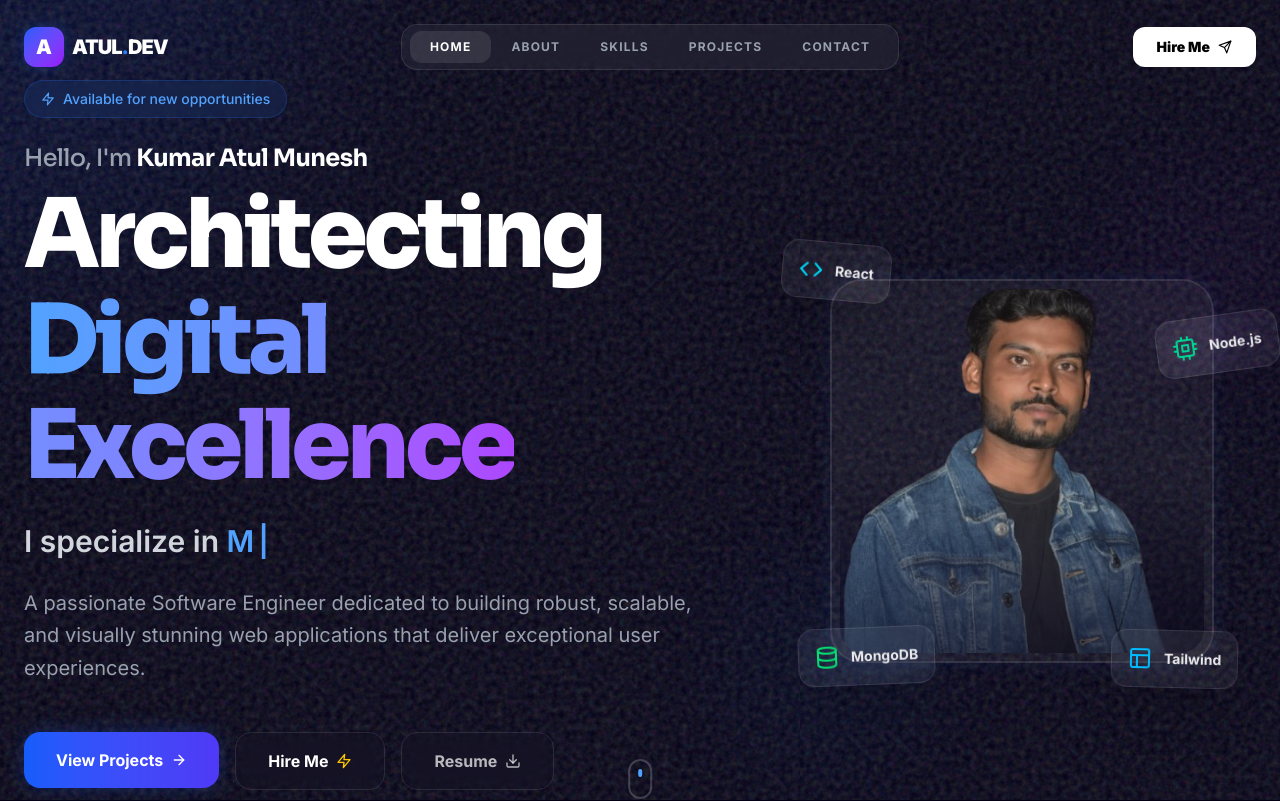
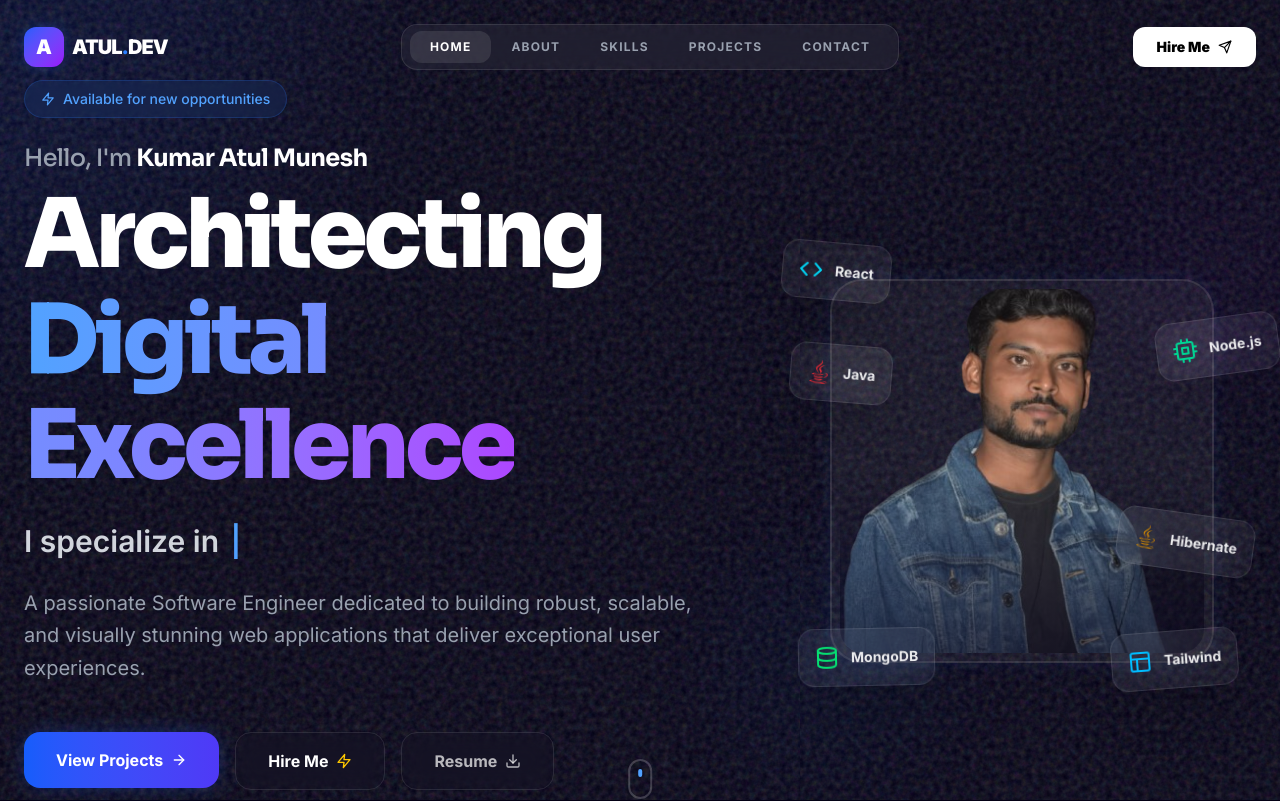
Before and after one commit to atulmuneshdev/My-portfolio, a React (Vite) app: page / in a window 1280 px wide. Shown: the top 801 px of the page. Built offline with nearby package versions, Linux system fonts and the light colour scheme.

Commit message:
Updated portfolio with Java integration and tech badges

```diff
--- a/src/components/Hero.jsx
+++ b/src/components/Hero.jsx
@@ -16,12 +16,14 @@ import {
 } from "react-icons/fi";
 
 import { Link } from "react-router-dom";
+import { FaJava, FaServer, FaTools, FaJava as FaHibernate } from "react-icons/fa";
 
 const Hero = () => {
   const [displayText, setDisplayText] = useState("");
   const roles = [
-    "Full Stack Developer",
+    "Full Stack Developer ",
     "MERN Stack Engineer",
+    "Java Developer Intern (Learning OOP, DSA, JDBC)",
     "Frontend & Backend Developer",
     "Building Modern Web Experiences"
   ];
@@ -79,6 +81,9 @@ const Hero = () => {
     { icon: <FiDatabase />, name: "MongoDB", color: "text-green-400" },
     { icon: <FiCpu />, name: "Node.js", color: "text-emerald-400" },
     { icon: <FiLayout />, name: "Tailwind", color: "text-sky-400" },
+    { icon: <FaJava />, name: "Java", color: "text-red-500" },
+    { icon: <FaHibernate />, name: "Hibernate", color: "text-yellow-600" },
+
   ];
 
   return (
@@ -237,14 +242,18 @@ const Hero = () => {
                   transition={{
                     duration: 5 + i,
                     repeat: Infinity,
-                    delay: i * 0.7,
+                    delay: i * 0.5,
                     ease: "easeInOut"
                   }}
                   style={{ willChange: "transform" }}
                   className={`absolute p-4 rounded-2xl bg-white/5 backdrop-blur-xl border border-white/10 flex items-center gap-3 shadow-2xl z-20 ${i === 0 ? "-top-8 -left-12" :
-                    i === 1 ? "-bottom-6 -left-8" :
-                      i === 2 ? "top-12 -right-16" :
-                        "-bottom-10 -right-6"
+                      i === 1 ? "-bottom-6 -left-8" :
+                        i === 2 ? "top-12 -right-16" :
+                          i === 3 ? "-bottom-10 -right-6" :
+                            i === 4 ? "top-20 -left-10" :
+                              i === 5 ? "bottom-20 -right-10" :
+                                i === 6 ? "top-40 -left-8" :
+                                  "bottom-40 -right-8"
                     }`}
                 >
                   <span className={`text-2xl ${tech.color}`}>{tech.icon}</span>
--- a/src/pages/Skills.jsx
+++ b/src/pages/Skills.jsx
@@ -18,7 +18,7 @@ import {
     SiTypescript,
     SiNextdotjs
 } from 'react-icons/si';
-import { FaLaptopCode, FaDatabase, FaServer, FaTools, FaCloudUploadAlt, FaBrain, FaHtml5, FaCss3Alt } from 'react-icons/fa';
+import { FaLaptopCode, FaDatabase, FaServer, FaTools, FaCloudUploadAlt, FaBrain, FaHtml5, FaCss3Alt, FaJava } from 'react-icons/fa';
 import { MdOutlineScreenshotMonitor } from 'react-icons/md';
 
 const skillData = [
@@ -46,6 +46,7 @@ const skillData = [
             { name: "REST API", icon: <FaServer className="text-orange-400" />, level: "Expert", desc: "Designing robust and secure API endpoints." },
             { name: "Socket.io", icon: <SiSocketdotio className="text-white" />, level: "Intermediate", desc: "Real-time bi-directional communication." },
             { name: "JWT Auth", icon: <SiJsonwebtokens className="text-[#d63aff]" />, level: "Advanced", desc: "Secure token-based user authentication." },
+            { name: "Java", icon: <FaJava className="text-[#ED8B00]" />, level: "Intermediate", desc: "Learning OOP, DSA, and backend development with Java." },
         ]
     },
     {
@@ -81,6 +82,9 @@ const learningData = [
     { name: "TypeScript", icon: <SiTypescript className="text-[#3178C6]" /> },
     { name: "Next.js", icon: <SiNextdotjs className="text-white" /> },
     { name: "System Design", icon: <FaBrain className="text-yellow-400" /> },
+    { name: "Spring Boot", icon: <FaJava className="text-[#6DB33F]" /> },
+    { name: "Hibernate", icon: <FaDatabase className="text-[#A8201A]" /> },
+    { name: "Maven", icon: <FaTools className="text-[#C71A36]" /> },
 ];
 
 const SkillCard = ({ skill }) => {
```
Also changed, not shown: 1 other file (tests, documents, lock files or other folders).
